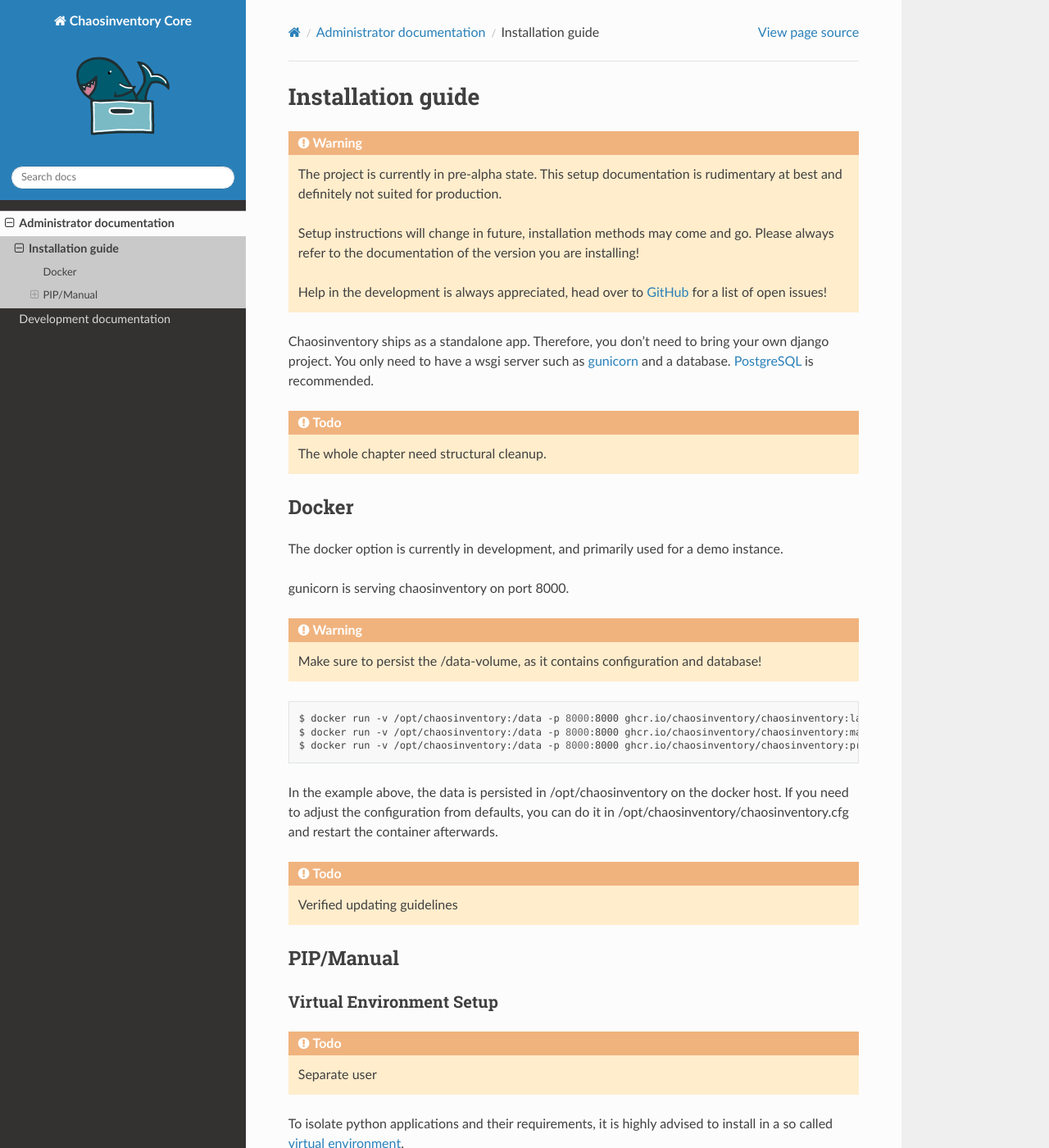
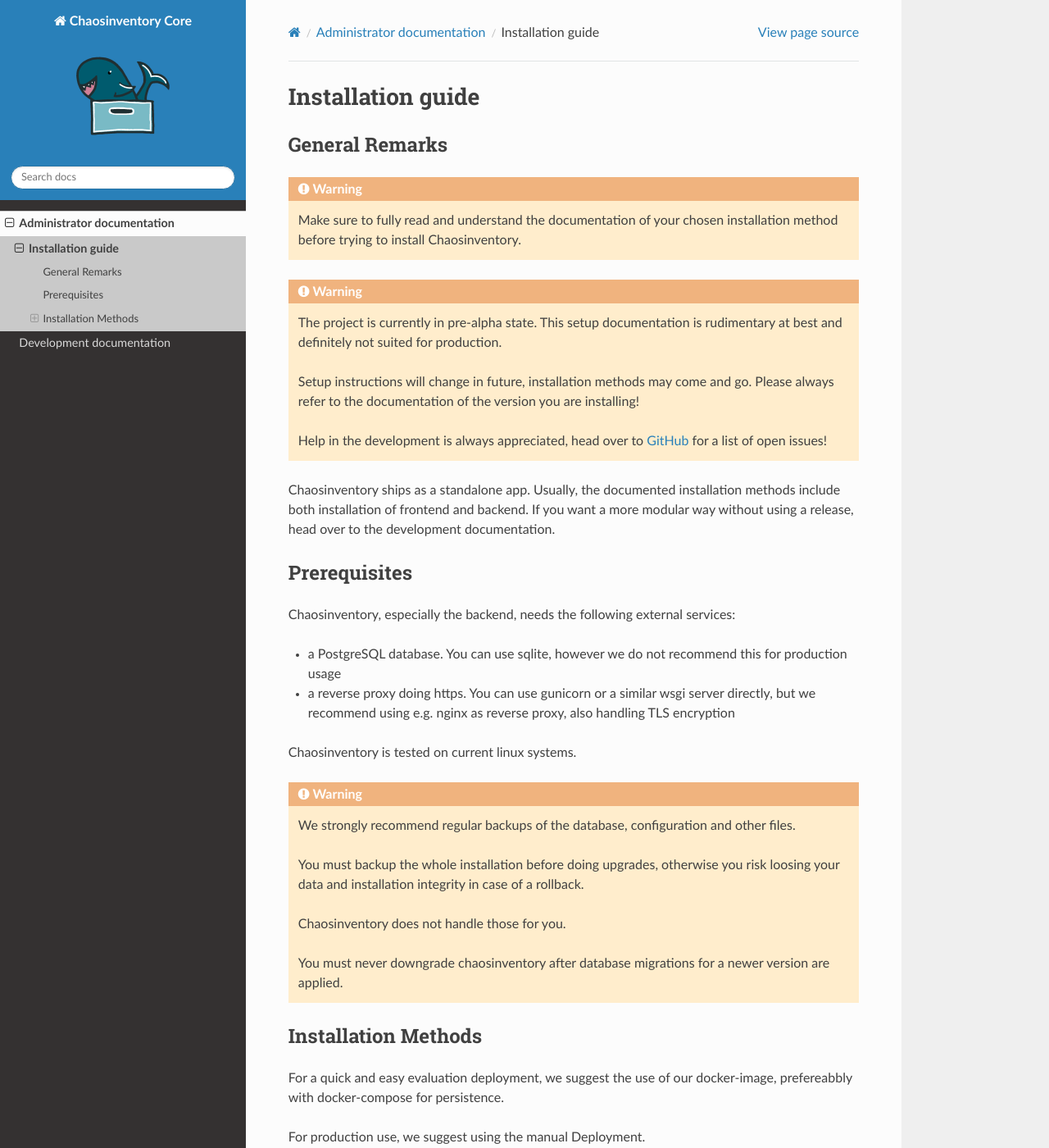
Before and after one commit to chaosinventory/chaosinventory, a Sphinx documentation site: the page built from doc/admin/installation/index.rst, in a window 1280 px wide and 1400 px high. Shown: the whole window at 82% size. Built offline with Sphinx 7.4.7 and the Read the Docs theme 2.0.0, drawn with Linux system fonts in a browser that asks for light colours; some of the changed text lies outside the part shown.

```diff
--- a/doc/admin/installation/index.rst
+++ b/doc/admin/installation/index.rst
@@ -2,6 +2,13 @@
 
 Installation guide
 ##################
+
+General Remarks
+***************
+
+.. warning::
+
+   Make sure to fully read and understand the documentation of your chosen installation method before trying to install Chaosinventory.
 
 .. warning::
 
@@ -15,16 +22,40 @@ Installation guide
    Help in the development is always appreciated, head over to `GitHub`_
    for a list of open issues!
 
+Chaosinventory ships as a standalone app. Usually, the documented installation methods include both installation of frontend and backend.
+If you want a more modular way without using a release, head over to the development documentation.
 
-Chaosinventory ships as a standalone app. Therefore, you don't need to bring your own django project.
-You only need to have a wsgi server such as `gunicorn`_ and a database. `PostgreSQL`_ is recommended.
+Prerequisites
+*************
 
-.. todo::
+Chaosinventory, especially the backend, needs the following external services:
 
-   The whole chapter need structural cleanup.
+- a PostgreSQL database. You can use sqlite, however we do not recommend this for production usage
+- a reverse proxy doing https. You can use gunicorn or a similar wsgi server directly, but we recommend using e.g. nginx as reverse proxy, also handling TLS encryption
+
+Chaosinventory is tested on current linux systems.
+
+.. warning::
+
+   We strongly recommend regular backups of the database, configuration and other files.
+
+   You must backup the whole installation before doing upgrades, otherwise you risk loosing your data and installation integrity in case of a rollback.
+
+   Chaosinventory does not handle those for you.
+
+   You must never downgrade chaosinventory after database migrations for a newer version are applied.
+
+Installation Methods
+********************
+
+For a quick and easy evaluation deployment, we suggest the use of our docker-image, prefereabbly with docker-compose for persistence.
+
+For production use, we suggest using the manual Deployment.
+
+If you have developed your own deployment or packaging method, we'd like to ask you to contribute this method to our project on `GitHub`_.
 
 Docker
-******
+======
 
 The docker option is currently in development, and primarily used for a demo instance.
 
@@ -48,10 +79,10 @@ If you need to adjust the configuration from defaults, you can do it in /opt/cha
    Verified updating guidelines
 
 PIP/Manual
-**********
+==========
 
 Virtual Environment Setup
-----------
+-------------------------
 
 .. todo:: Separate user
 
```
